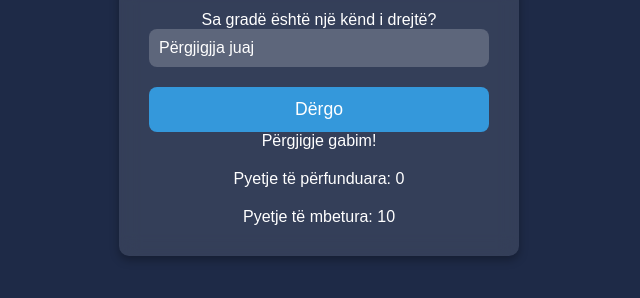
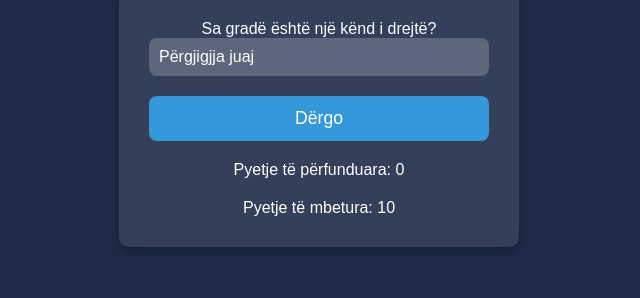
Before and after one commit to arvi112233/Matematika, a plain HTML site: page quiz.html in a window 1280 px wide. Both pictures are taken after a click on the button "Dërgo". Shown: the part 314-612 px from the top of the page, without its empty margins (321-961 px from the left). Drawn offline with Linux system fonts and the light colour scheme.

Commit message:
Update quiz.html

```diff
--- a/quiz.html
+++ b/quiz.html
@@ -52,7 +52,7 @@
         }
 
         input::placeholder {
-            color: #fff; /* Set the placeholder text color to white */
+            color: #fff;
         }
 
         button {
@@ -126,6 +126,8 @@
             const question = questions[currentQuestion];
             document.getElementById("question").textContent = question.question;
             document.getElementById("answer").value = '';
+            document.getElementById("answer").style.borderColor = '';  // Reset input border color
+            document.getElementById("result").textContent = '';  // Clear previous result
         }
 
         function checkAnswer() {
@@ -133,6 +135,7 @@
             const correctAnswer = questions[currentQuestion].answer.toLowerCase();
             const quizContainer = document.getElementById('quiz-container');
             const body = document.body;
+            const inputField = document.getElementById('answer');
 
             if (answer === correctAnswer) {
                 body.style.backgroundColor = "green";
@@ -144,14 +147,13 @@
                 remaining--;
                 document.getElementById("result").textContent = "Përgjigje e saktë!";
             } else {
-                quizContainer.style.animation = "shake 0.5s ease";
+                inputField.style.borderColor = "red";  // Change input border to red
+
                 body.style.backgroundColor = "red";
                 setTimeout(() => {
-                    quizContainer.style.animation = "";
-                    body.style.backgroundColor = "#1e2a47";
+                    body.style.backgroundColor = "#1e2a47";  // Reset background color
+                    inputField.style.borderColor = '';  // Reset input border color
                 }, 1000);
-
-                document.getElementById("result").textContent = "Përgjigje gabim!";
             }
 
             currentQuestion++;
```
